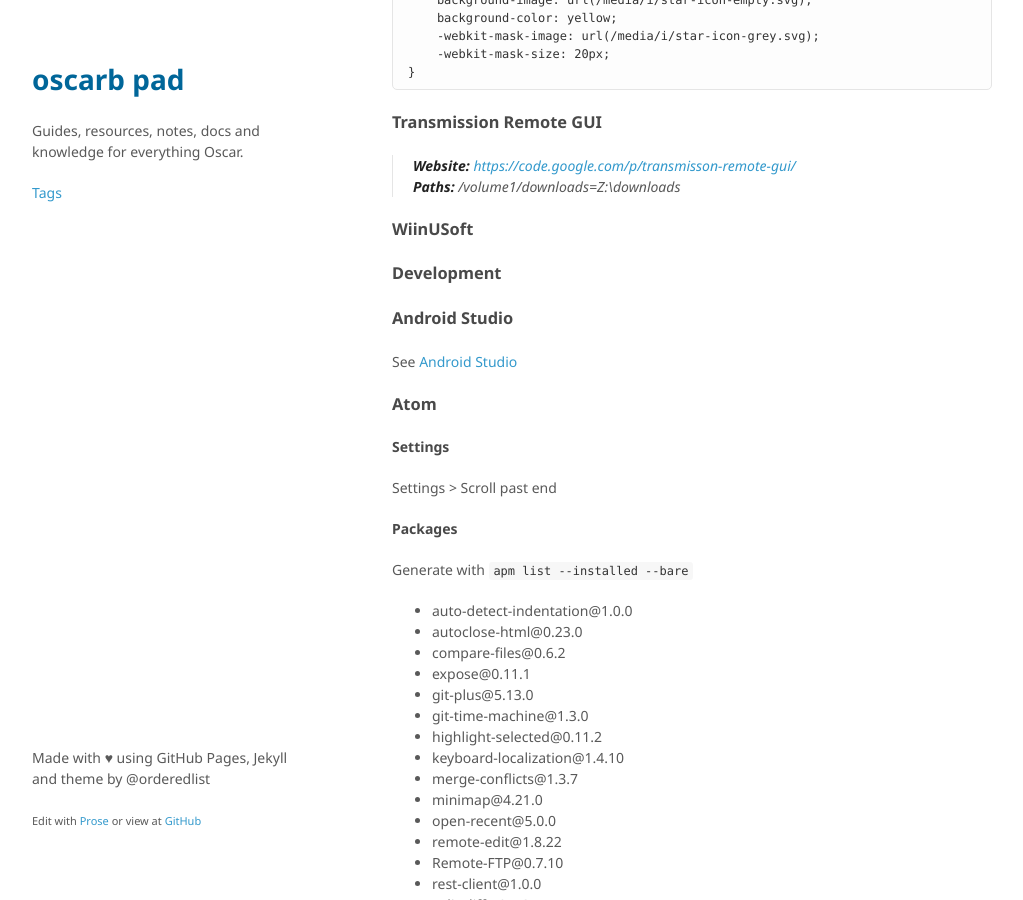
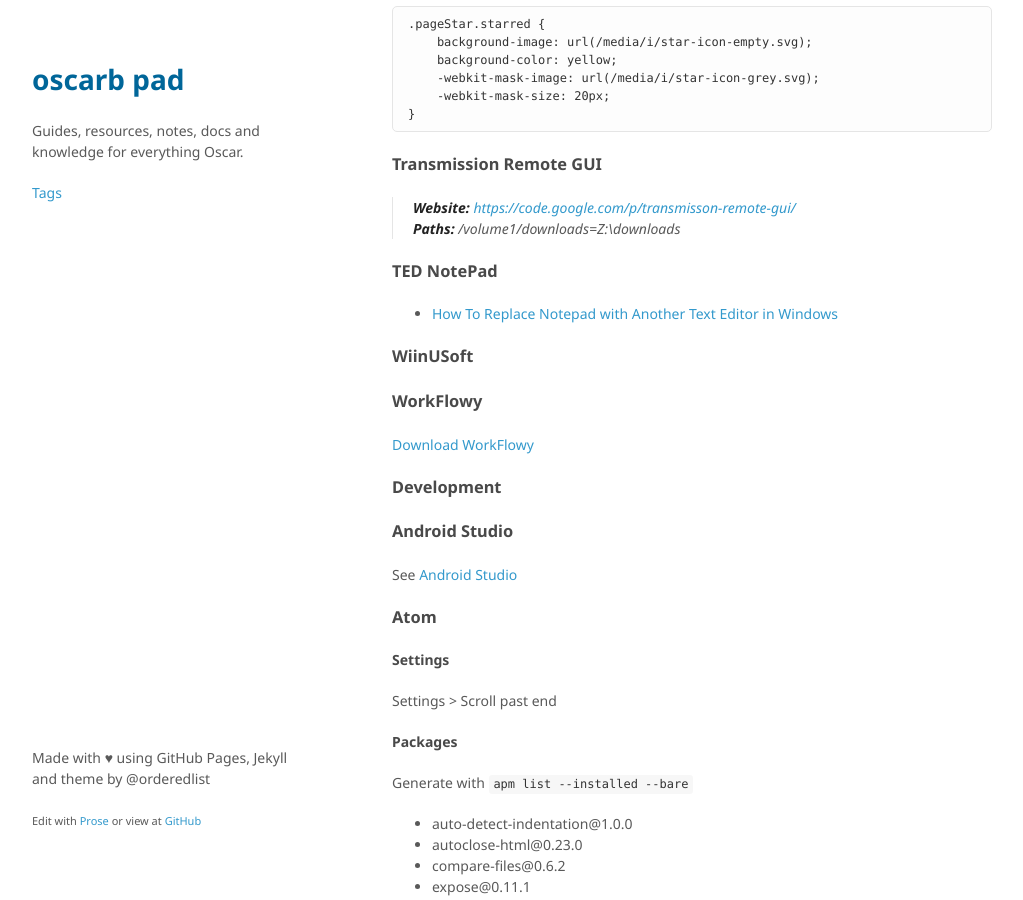
Before and after one commit to oscarb/pad, a Jekyll site: the page built from _docs/windows-10-essentials.md, in a window 1280 px wide and 900 px high, scrolled down 7356 px. Shown: the whole window, without its empty margins (128-1151 px from the left). Built offline with Jekyll 4.4.1, drawn with Linux system fonts in a browser that asks for light colours; some web fonts are replaced.

Commit message:
Update windows-10-essentials.md

```diff
--- a/_docs/windows-10-essentials.md
+++ b/_docs/windows-10-essentials.md
@@ -293,10 +293,18 @@ Settings > Compression > Remove redundant folders from extraction path
 > **Paths:** /volume1/downloads=Z:\downloads
 
 
+### TED NotePad
+
+
+
+* [How To Replace Notepad with Another Text Editor in Windows](https://www.howtogeek.com/howto/12617/how-to-replace-notepad-in-windows-7/)
+
 ### WiinUSoft
 
 
+### WorkFlowy
 
+[Download WorkFlowy](https://workflowy.com/downloads/windows/)
 
 ### Development
 
```
